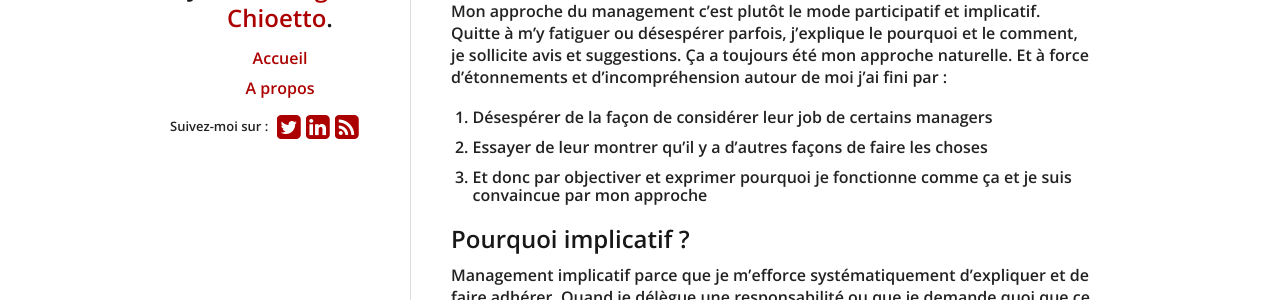
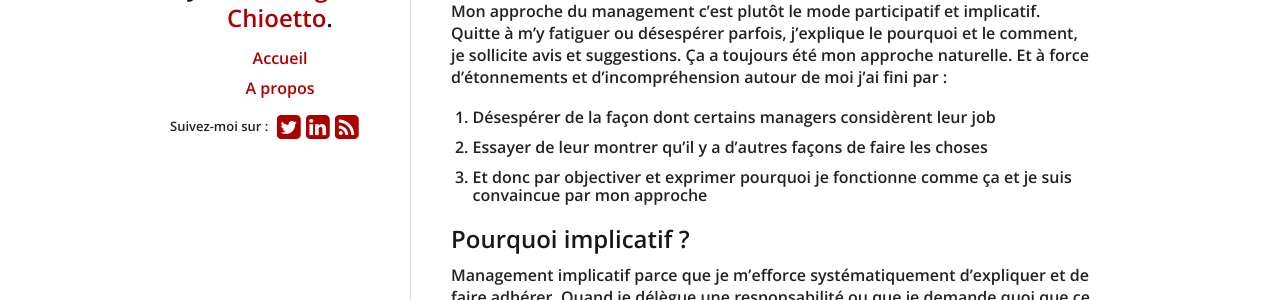
Before and after one commit to chipisan/blog, a Jekyll site: the page built from _posts/2014-10-17-Implicatif.md, in a window 1280 px wide and 900 px high. Shown: the part 244-544 px from the top of the window. Built offline with Jekyll 4.4.1, drawn with Linux system fonts in a browser that asks for light colours; nearby versions of some CDN libraries; Markdown is read by kramdown in place of the engine named in the settings.

Commit message:
Correction Typo

```diff
--- a/_posts/2014-10-17-Implicatif.md
+++ b/_posts/2014-10-17-Implicatif.md
@@ -8,7 +8,7 @@ permalink: /pratiques-de-management/implicatif-participatif-depreciatif-limitati
 > Farandole d'adjectifs
 
 Mon approche du management c'est plutôt le mode participatif et implicatif. Quitte à m'y fatiguer ou désespérer parfois, j'explique le pourquoi et le comment, je sollicite avis et suggestions. Ça a toujours été mon approche naturelle. Et à force d'étonnements et d'incompréhension autour de moi j'ai fini par :
-1. Désespérer de la façon de considérer leur job de certains managers
+1. Désespérer de la façon dont certains managers considèrent leur job
 2. Essayer de leur montrer qu'il y a d'autres façons de faire les choses
 3. Et donc par objectiver et exprimer pourquoi je fonctionne comme ça et je suis convaincue par mon approche
 
```
